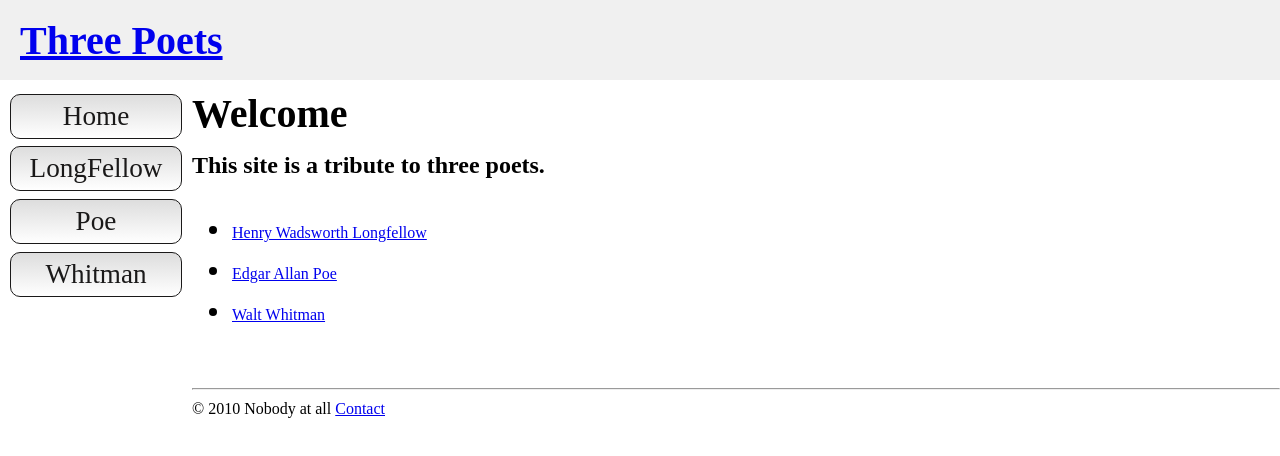
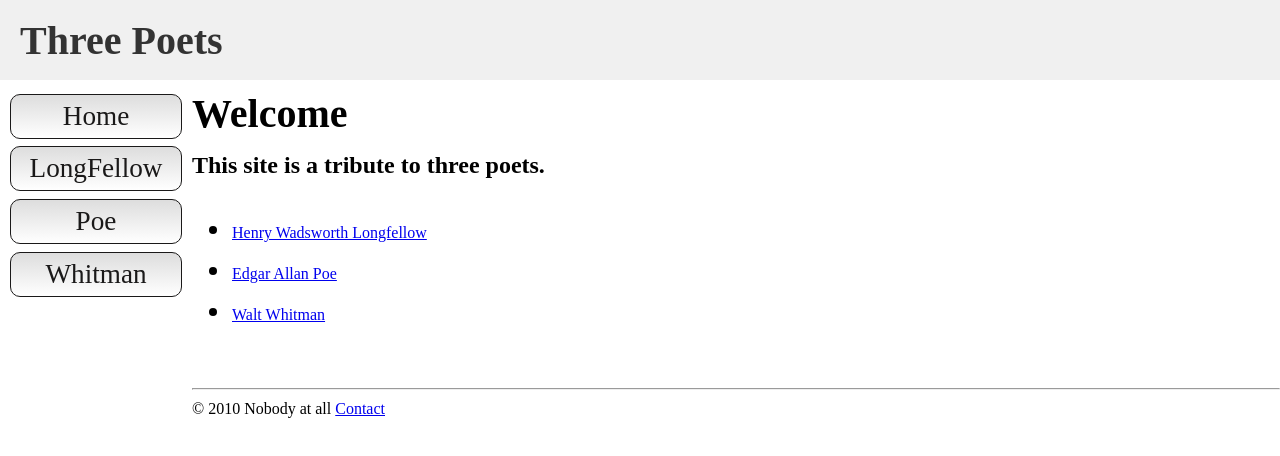
Before and after one commit to TudorIonutElian/SIT-HTMLHomework, a plain HTML site: page 3poeti/index.html in a window 1280 px wide. Drawn offline with Linux system fonts and the light colour scheme.

Commit message:
Superb Site

```diff
--- a/3poeti/css/styles.css
+++ b/3poeti/css/styles.css
@@ -3,6 +3,10 @@
     padding: 0;
     box-sizing: border-box;
     font-size: 16px;
+}
+.home-link {
+    text-decoration: none;
+    color: #333;
 }
 #heading {
     width: 100vw;
--- a/3poeti/index.html
+++ b/3poeti/index.html
@@ -9,7 +9,7 @@
 </head>
 <body>
     <div id="heading">
-       <a href="index.html"><h1>Three Poets</h1></a>
+       <a class="home-link"href="index.html"><h1>Three Poets</h1></a>
     </div>
     <div id="poets">
         <div class="poets-menu">
```
